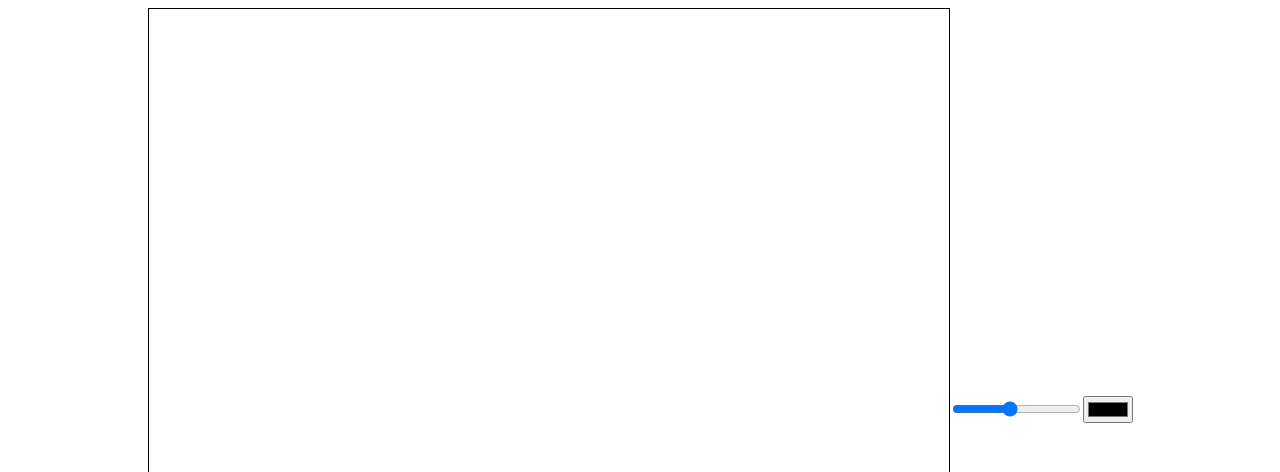
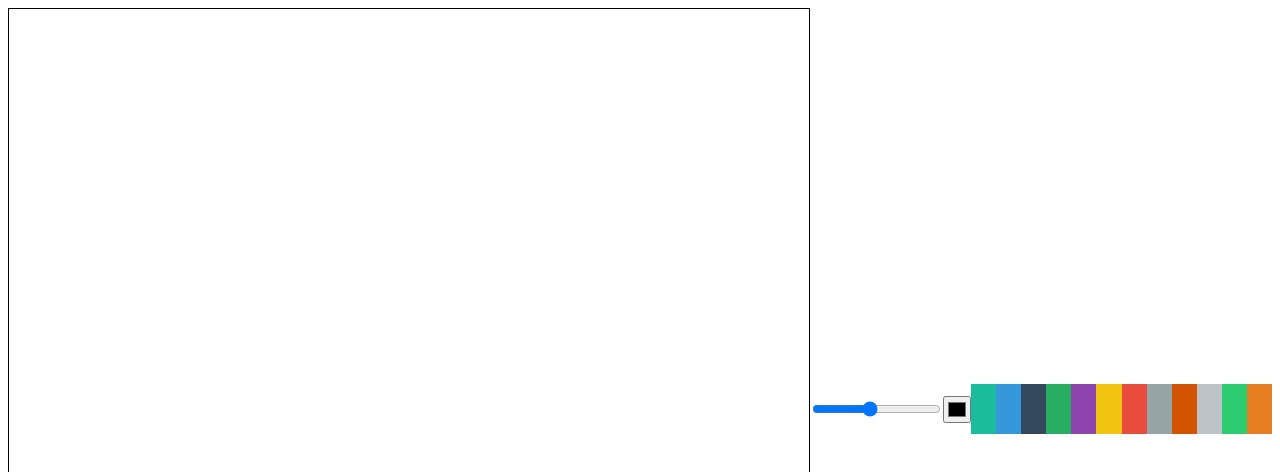
Before and after one commit to growingtree-code/paintboard, a plain HTML site: page index.html in a window 1280 px wide. Shown: the top 472 px of the page. Drawn offline with Linux system fonts and the light colour scheme.

Commit message:
2,4 Paint Color v2

```diff
--- a/app.js
+++ b/app.js
@@ -1,3 +1,6 @@
+const colorOptions = Array.from(
+    document.getElementsByClassName("color-option")
+);
 const color = document.getElementById("color");
 const lineWidth = document.getElementById("line-width");
 const canvas = document.querySelector("canvas");
@@ -29,9 +32,16 @@ function onLineWidthChange(event) {
 }
 
 function onColorChange(event) {
-    console.log(event.target.value);
+    // console.log(event.target.value);
     ctx.strokeStyle = event.target.value;
     ctx.fillStyle = event.target.value;
+}
+function onColorClick(event) {
+    const colorValue = event.target.dataset.color;
+    console.dir(colorValue);
+    ctx.strokeStyle = colorValue;
+    ctx.fillStyle = colorValue;
+    color.value= colorValue;
 }
 
 canvas.addEventListener("mousemove",callMoveto);
@@ -41,3 +51,6 @@ canvas.addEventListener("mouseleave",cancelPainting);
 
 lineWidth.addEventListener("change",onLineWidthChange);
 color.addEventListener("change",onColorChange);
+
+colorOptions.forEach(color => color.addEventListener("click",
+    onColorClick))
--- a/index.html
+++ b/index.html
@@ -10,6 +10,66 @@
     <input id="line-width" type="range" min="1" max="10"
            value="5" step="0.5"/>
     <input type="color" id="color">
+    <div
+            class="color-option"
+            style="background-color: #1abc9c"
+            data-color="#1abc9c"
+    ></div>
+    <div
+            class="color-option"
+            style="background-color: #3498db"
+            data-color="#3498db"
+    ></div>
+    <div
+            class="color-option"
+            style="background-color: #34495e"
+            data-color="#34495e"
+    ></div>
+    <div
+            class="color-option"
+            style="background-color: #27ae60"
+            data-color="#27ae60"
+    ></div>
+    <div
+            class="color-option"
+            style="background-color: #8e44ad"
+            data-color="#8e44ad"
+    ></div>
+    <div
+            class="color-option"
+            style="background-color: #f1c40f"
+            data-color="#f1c40f"
+    ></div>
+    <div
+            class="color-option"
+            style="background-color: #e74c3c"
+            data-color="#e74c3c"
+    ></div>
+    <div
+            class="color-option"
+            style="background-color: #95a5a6"
+            data-color="#95a5a6"
+    ></div>
+    <div
+            class="color-option"
+            style="background-color: #d35400"
+            data-color="#d35400"
+    ></div>
+    <div
+            class="color-option"
+            style="background-color: #bdc3c7"
+            data-color="#bdc3c7"
+    ></div>
+    <div
+            class="color-option"
+            style="background-color: #2ecc71"
+            data-color="#2ecc71"
+    ></div>
+    <div
+            class="color-option"
+            style="background-color: #e67e22"
+            data-color="#e67e22"
+    ></div>
     <script src="app.js"></script>
 </body>
 </html>
--- a/styles.css
+++ b/styles.css
@@ -1,11 +1,16 @@
+body{
+    display: flex;
+    justify-content: center;
+    align-items: center;
+}
 canvas {
     width: 800px;
     height: 800px;
     border: 1px solid black;
 }
-
-body{
-    display: flex;
-    justify-content: center;
-    align-items: center;
+.color-option{
+    width: 50px;
+    height: 50px;
+    cursor: pointer;
+/*    마우스 오버시 손모양을 바뀜*/
 }
```
